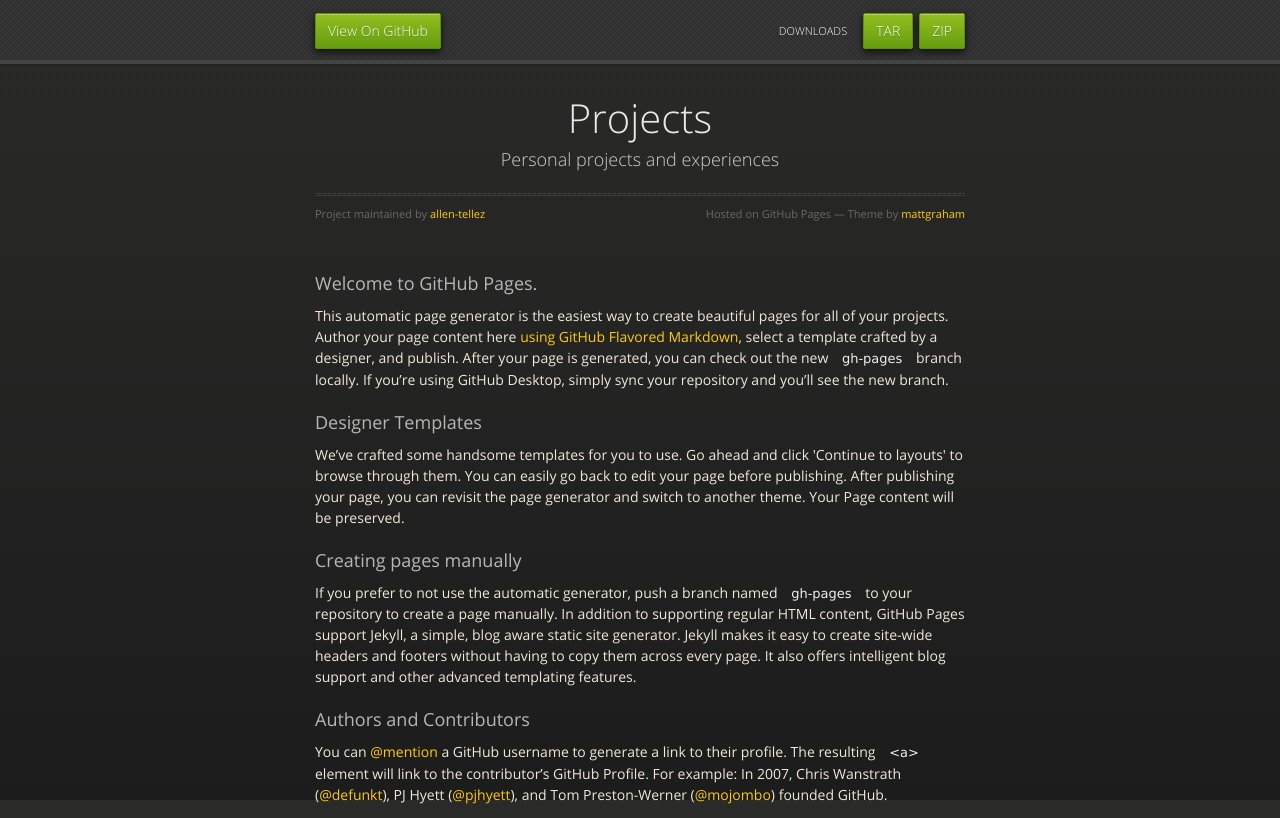
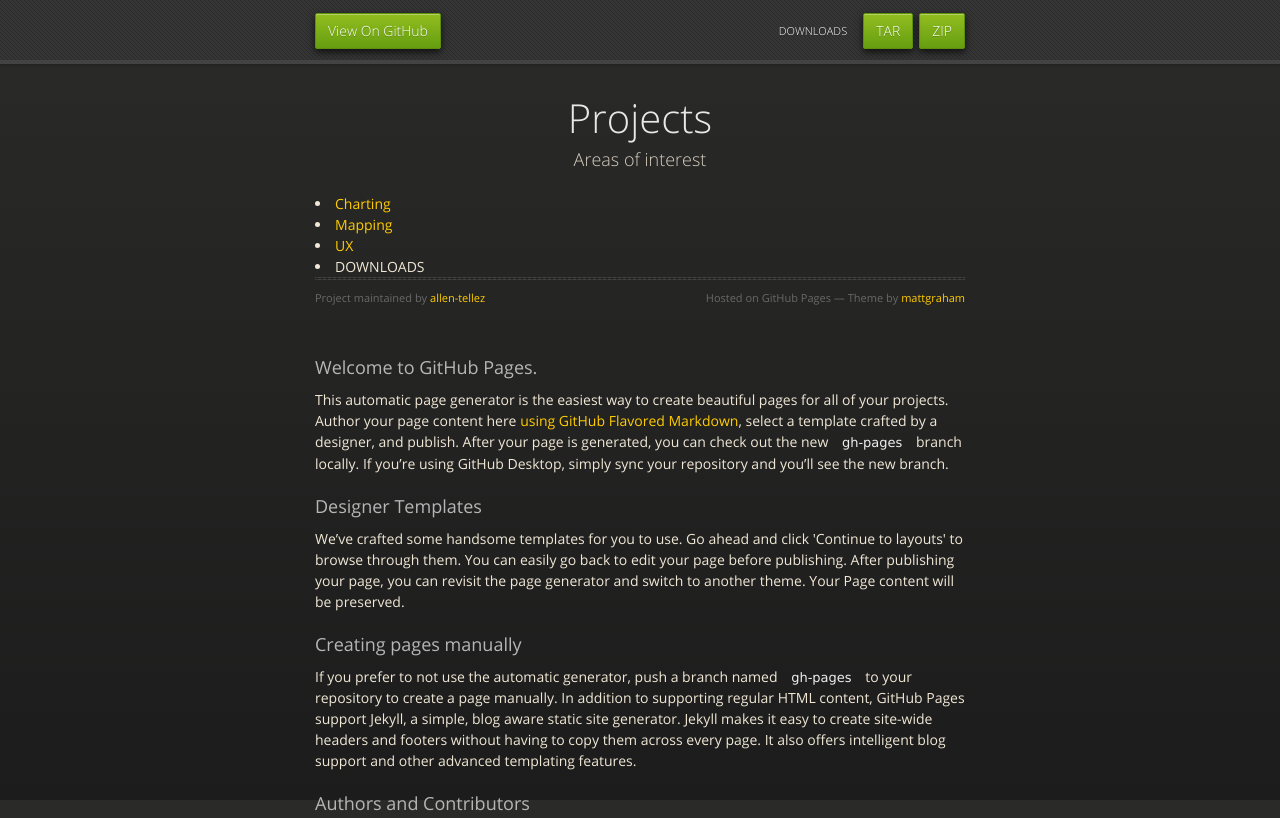
Before and after one commit to allen-tellez/projects, a plain HTML site: page index.html in a window 1280 px wide. Shown: the top 818 px of the page. Drawn offline with nearby package versions, Linux system fonts and the light colour scheme.

Commit message:
Update index.html

```diff
--- a/index.html
+++ b/index.html
@@ -32,7 +32,13 @@
       <section>
         <div id="title">
           <h1>Projects</h1>
-          <p>Personal projects and experiences</p>
+          <p>Areas of interest</p>
+          <nav>
+            <li class="fork"><a href="https://github.com/allen-tellez/projects">Charting</a></li>
+            <li class="downloads"><a href="https://github.com/allen-tellez/projects/zipball/master">Mapping</a></li>
+            <li class="downloads"><a href="https://github.com/allen-tellez/projects/tarball/master">UX</a></li>
+            <li class="title">DOWNLOADS</li>
+          </nav>
           <hr>
           <span class="credits left">Project maintained by <a href="https://github.com/allen-tellez">allen-tellez</a></span>
           <span class="credits right">Hosted on GitHub Pages &mdash; Theme by <a href="https://twitter.com/michigangraham">mattgraham</a></span>
```
